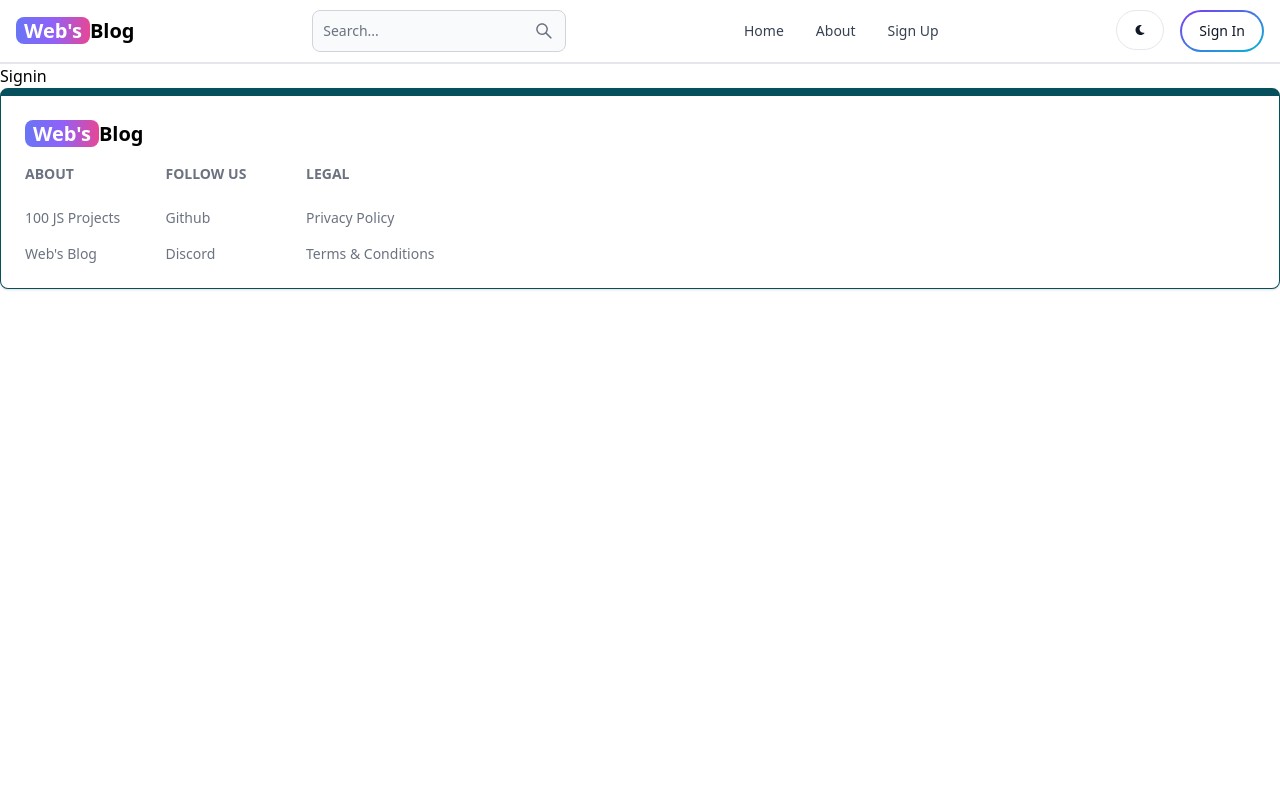
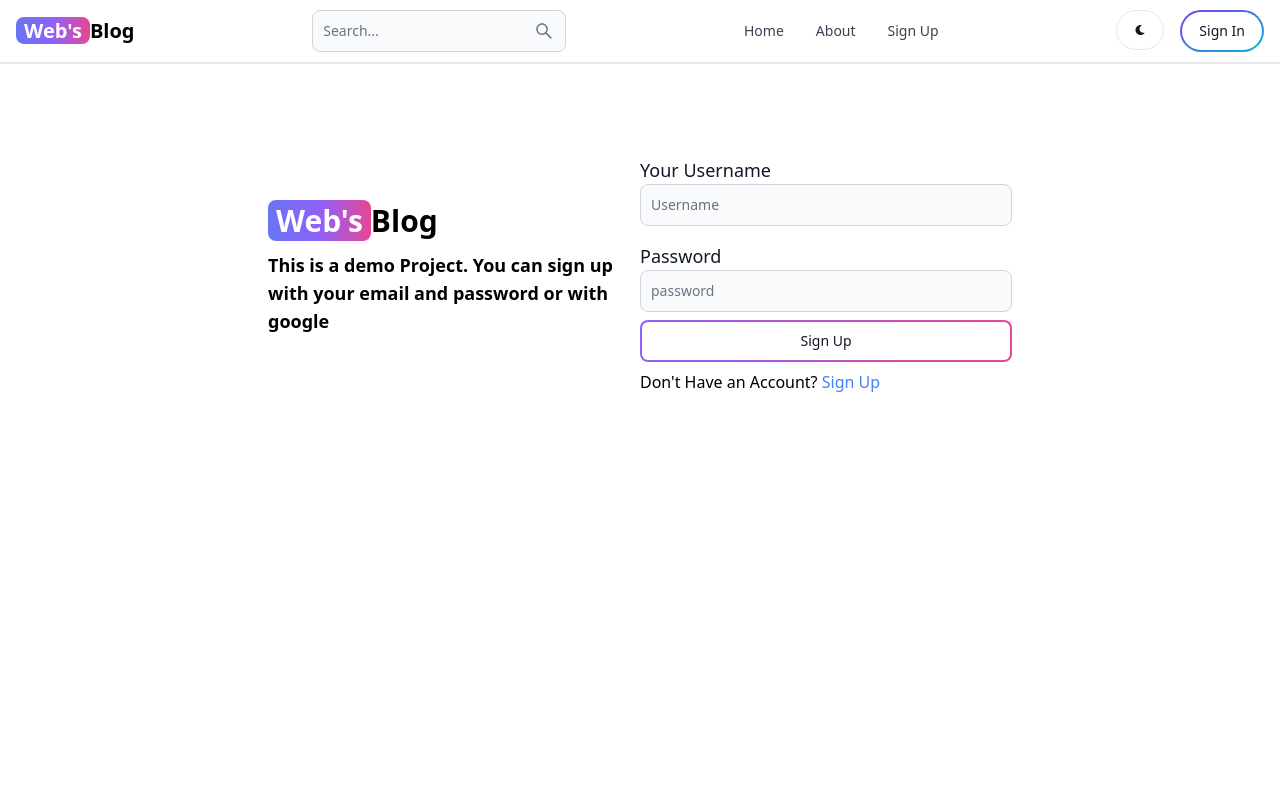
Before and after one commit to Narvana/MERN-Blog, a React (Vite) app in the folder client/: page /signin in a window 1280 px wide. Shown: the top 800 px of the page. Built offline with nearby package versions, Linux system fonts and the light colour scheme.

Commit message:
Create Sign in with Functionality

```diff
--- a/client/src/pages/Signin.jsx
+++ b/client/src/pages/Signin.jsx
@@ -1,11 +1,102 @@
-import { Label, TextInput, Button } from 'flowbite-react'
-import React from 'react'
-import { Link } from 'react-router-dom'
+import React, { useState } from 'react'
+import { Label, TextInput, Button, Alert, Spinner } from 'flowbite-react'
+import { Link,useNavigate } from 'react-router-dom'
 
 
 function Signin() {
+  const [formData,setFormData]=useState({})
+  const [error, setError] = useState(null)
+  const [loading, setLoading] = useState(false)
+
+  const navigate=useNavigate()
+
+  const handleChange=(e)=>{
+    setFormData({...formData,[e.target.id] : e.target.value.trim()})
+  }
+  const handleSubmit=async(e)=>{
+    e.preventDefault()
+    if(!formData.username || !formData.password)
+    {
+      return setError('Please fill all the required field')
+    }
+    try {
+      // setLoading(true);
+      setError(null);
+      const res=await fetch('/api/auth/signin',{
+        method:'POST',
+        headers:{'Content-Type':'application/json'},
+        body:JSON.stringify(formData)
+      }
+      )
+      const data=await res.json()
+      data ? (setError(data.message)): (null)
+
+      // console.log(data);
+
+      if(res.ok) navigate('/')
+    } catch (error) {
+      setLoading(false)
+      return setError(error)
+    }
+    }
   return (
-    <>Signin</>
+    <div className='min-h-screen mt-20'>
+    <div className='flex p-3 max-w-3xl mx-auto flex-col md:flex-row md:items-center'>
+      {/* left */}
+      <div className='flex-1'>
+      <Link to='/' className='self-center whitespace-nowrap text-3xl font-bold dark:text-white sm:items-center'>
+        <span className='px-2 bg-gradient-to-r from-indigo-500 via-purple-500 to-pink-500 rounded-lg text-white'>
+        Web's
+        </span>
+        Blog
+     </Link>
+     <p className='py-3 text-lg font-semibold sm:w-30'>This is a demo Project. You can sign up with your email and password or with google</p>
+      </div>
+      {/* right */}
+      <div className='flex-1'>
+        <form className='flex flex-col gap-2' onSubmit={handleSubmit}>
+          <div className=''>
+          <Label className='text-lg' value='Your Username'/>
+            <TextInput type='text' placeholder='Username' id="username" onChange={handleChange}/>
+          </div>
+          {/* <div className='pt-2'>
+          <Label className='text-lg' value='Your Email'/>
+            <TextInput type='email' placeholder='name@company.com' id="email" onChange={handleChange}/>
+            </div> */}
+          <div className='pt-2'>
+          <Label className='text-lg' value='Password'/>
+            <TextInput type='password' placeholder='password' id="password" onChange={handleChange}/>
+          </div>
+          <Button  gradientDuoTone='purpleToPink' outline type='submit' disabled={loading}>
+          {
+           loading ?
+           <>
+            <Spinner size='sm' />
+            <span className='pl-3'>Loading...</span>
+           </> :
+           ('Sign Up')
+          }
+          </Button>
+        </form>
+        <div>
+          <h3 className='pt-2'>Don't Have an Account?
+          <Link to='/signup' className='text-blue-500 hover:text-blue-700 hover:font-semibold'> Sign Up</Link></h3>
+        </div>
+         {
+            error
+            &&
+            <Alert className='mt-5 bg-gradient-to-r from-indigo-500 via-purple-500 to-pink-500 text-white text-lg font-bold' color='faliure'>
+
+            {error}
+
+            </Alert>
+            /* <h1 className='text-xl bg-orange-200 rounded-sm'>{error}</h1> */
+
+         }
+      </div>
+    </div>
+
+    </div>
 
   )
 }
```
